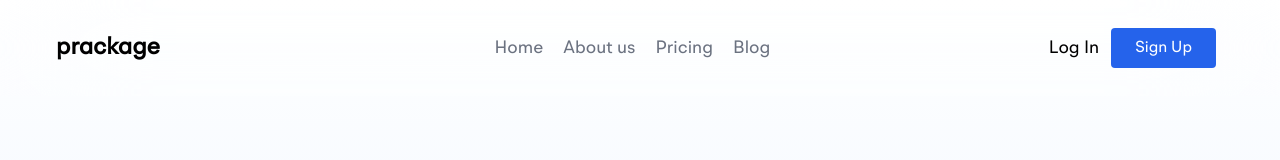
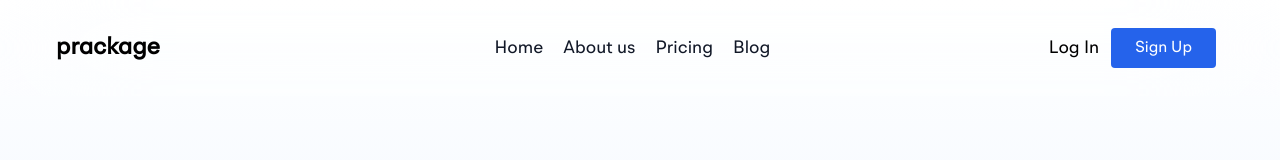
Before and after one commit to CyberGeni/prackage, a React (Vite) app: page / in a window 1280 px wide. Shown: the top 160 px of the page. Built offline with nearby package versions, Linux system fonts and the light colour scheme.

Commit message:
changed text color

```diff
--- a/src/components/Navbar.jsx
+++ b/src/components/Navbar.jsx
@@ -27,7 +27,7 @@ function Navbar() {
               src={Close}
               />
           </div>
-          <nav className="space-y-7 md:w-full md:space-y-0 md:flex md:items-center md:justify-center px-10  md:px-0 md:space-x-4 lg:space-x-5 text-gray-500">
+          <nav className="space-y-7 md:w-full md:space-y-0 md:flex md:items-center md:justify-center px-10  md:px-0 md:space-x-4 lg:space-x-5 text-gray-900">
             <li>Home</li>
             <li>About us</li>
             <li>Pricing</li>
```
